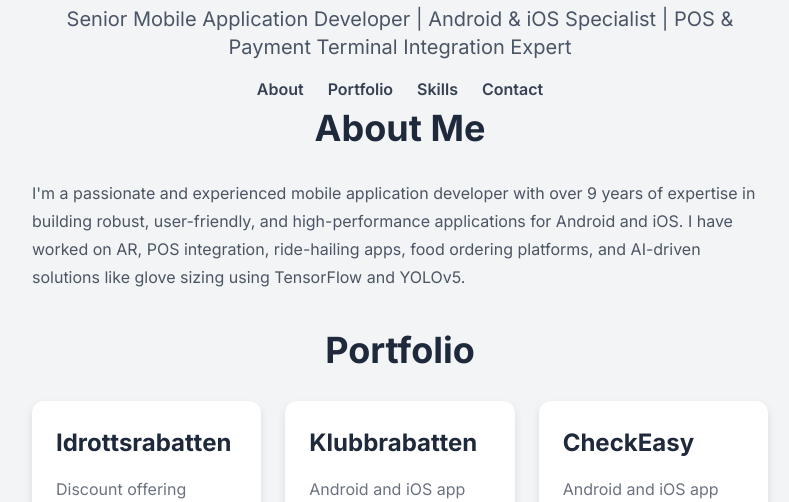
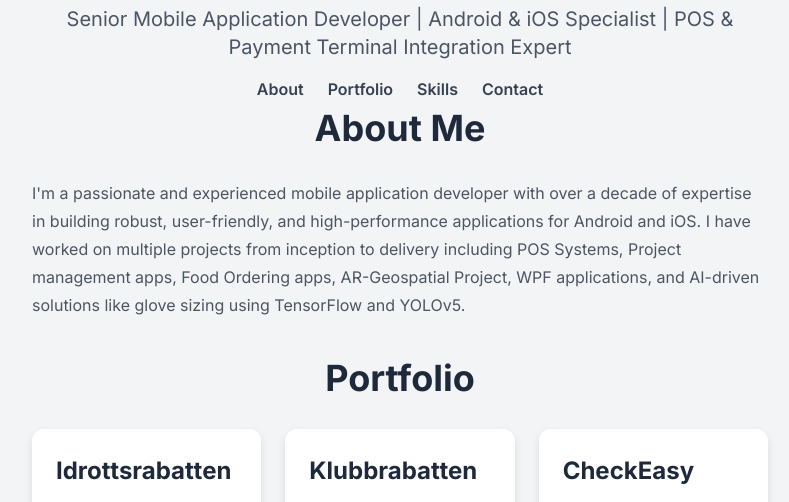
Before and after one commit to fkkhan17487/fkkhan.github.io, a plain HTML site: page index.html in a window 1280 px wide. Shown: the part 245-747 px from the top of the page, without its empty margins (240-1029 px from the left). Drawn offline with nearby package versions, Linux system fonts and the light colour scheme.

Commit message:
Update index.html

```diff
--- a/index.html
+++ b/index.html
@@ -288,14 +288,13 @@
         <section id="about" class="section">
             <h2 class="section-title">About Me</h2>
             <p class="section-content">
-                 I'm a passionate and experienced mobile application developer with over 9 years of expertise
+                 I'm a passionate and experienced mobile application developer with over a decade of expertise
                 in building robust, user-friendly, and high-performance applications for Android and iOS.
-                I have worked on AR, POS integration, ride-hailing apps, food ordering platforms, and
+                I have worked on multiple projects from inception to delivery including POS Systems,
+                Project management apps, Food Ordering apps, AR-Geospatial Project, WPF applications, and
                 AI-driven solutions like glove sizing using TensorFlow and YOLOv5.
             </p>
         </section>
-
-
 
         <section id="portfolio" class="section">
             <h2 class="section-title">Portfolio</h2>
```
